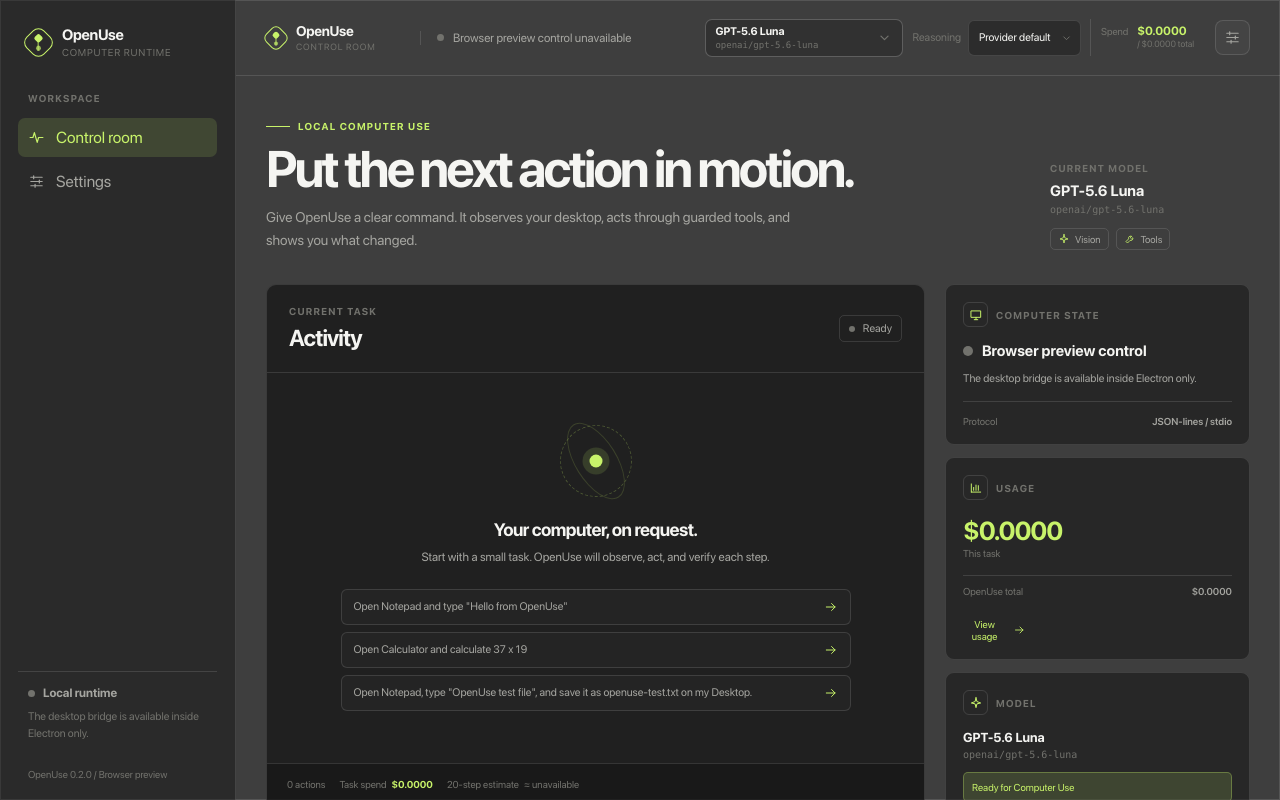
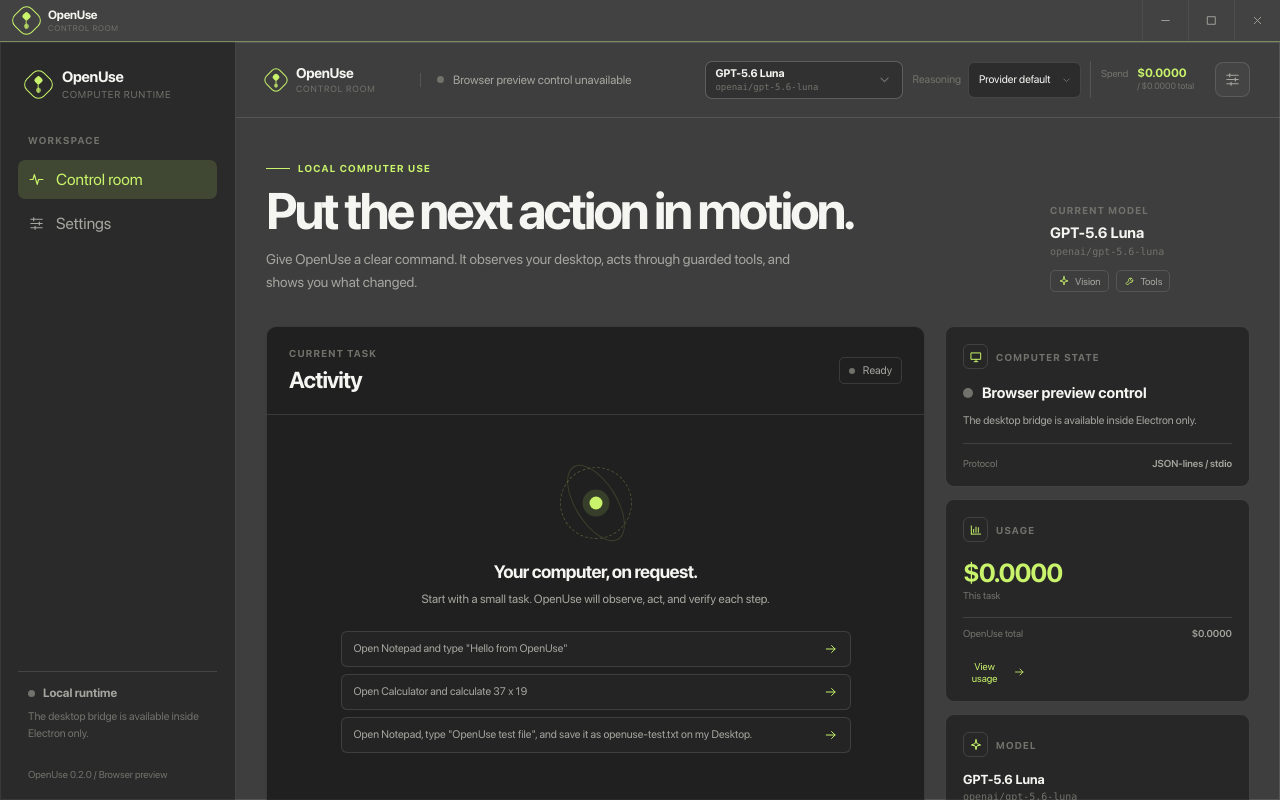
Before and after one commit to mathofdynamic/OpenUse, a React (Vite) app in the folder apps/desktop/: page / in a window 1280 px wide. Built offline with nearby package versions, Linux system fonts and the light colour scheme.

Commit message:
fix: restore draggable OpenUse window header

```diff
--- a/apps/desktop/src/renderer/App.tsx
+++ b/apps/desktop/src/renderer/App.tsx
@@ -106,6 +106,10 @@
   stopTask: async () => undefined,
   refreshModelCatalog: async () => emptySnapshot,
   resetUsage: async () => emptySnapshot,
+  minimizeWindow: async () => undefined,
+  toggleMaximizeWindow: async () => false,
+  closeWindow: async () => undefined,
+  onWindowState: () => () => undefined,
   decidePermission: async () => undefined,
   setAppPermission: async () => undefined,
   onEvent: () => () => undefined,
@@ -302,7 +306,9 @@
 
   return (
     <LocaleContext.Provider value={locale}>
-    <div className={`app-shell ${locale === "fa" ? "app-shell-rtl" : ""}`} dir={locale === "fa" ? "rtl" : "ltr"} lang={locale} style={appStyle}>
+    <div className={`app-window ${locale === "fa" ? "app-window-rtl" : ""}`} dir={locale === "fa" ? "rtl" : "ltr"} lang={locale} style={appStyle}>
+      <WindowTitleBar />
+      <div className={`app-shell ${locale === "fa" ? "app-shell-rtl" : ""}`} dir={locale === "fa" ? "rtl" : "ltr"}>
       <div className="material-layer" aria-hidden="true" />
       <aside className="side-rail" aria-label={t("OpenUse navigation")}>
         <BrandLockup />
@@ -359,9 +365,28 @@
 
       {permission && <PermissionDialog request={permission} onDecision={(decision) => { void runtimeApi.decidePermission(permission.id, decision); setPermission(undefined); }} onStop={() => { setPermission(undefined); void stopTask(); }} />}
       {settingsOpen && <SettingsDialog settings={settings} models={models} catalogStatus={catalogStatus} usage={usage} apiKeyDraft={apiKeyDraft} customKeyDraft={customKeyDraft} onApiKeyChange={setApiKeyDraft} onCustomKeyChange={setCustomKeyDraft} onClose={() => setSettingsOpen(false)} onSaveGateway={(modelId) => void saveGateway(modelId)} onSaveCustom={saveCustomProvider} onTestConnection={(modelId) => void testConnection(modelId)} connectionTest={connectionTest} onProvider={(provider) => void runtimeApi.setProvider(provider).then(applySnapshot)} onLocale={updateLocale} onReasoning={updateReasoning} onAppearance={updateAppearance} onRefreshModels={() => void runtimeApi.refreshModelCatalog().then(applySnapshot)} onResetUsage={() => void runtimeApi.resetUsage().then(applySnapshot)} onPermissionChange={(appName, level, appIdentity) => void updatePermission(appName, level, appIdentity)} onRunSelfTest={() => void runtimeApi.runSelfTest()} onOpenMacPrivacy={(area) => void runtimeApi.openMacPrivacy(area)} />}
+      </div>
     </div>
     </LocaleContext.Provider>
   );
+}
+
+function WindowTitleBar() {
+  const { t } = useTranslation();
+  const [maximized, setMaximized] = useState(false);
+
+  useEffect(() => runtimeApi.onWindowState((state) => setMaximized(state.maximized)), []);
+
+  return <header className="window-titlebar" aria-label={t("Window controls")}>
+    <div className="window-titlebar-drag" onDoubleClick={() => void runtimeApi.toggleMaximizeWindow()}>
+      <div className="window-titlebar-brand"><div className="brand-mark window-titlebar-mark" aria-hidden="true"><span /></div><div><div className="window-titlebar-name">OpenUse</div><div className="window-titlebar-caption">{t("Control room")}</div></div></div>
+    </div>
+    <div className="window-controls" aria-label={t("Window controls")}>
+      <button className="window-control" type="button" aria-label={t("Minimize window")} onClick={() => void runtimeApi.minimizeWindow()}><Glyph name="minus" /></button>
+      <button className="window-control" type="button" aria-label={t(maximized ? "Restore window" : "Maximize window")} onClick={() => void runtimeApi.toggleMaximizeWindow().then(setMaximized)}><Glyph name={maximized ? "restore" : "square"} /></button>
+      <button className="window-control window-control-close" type="button" aria-label={t("Close window")} onClick={() => void runtimeApi.closeWindow()}><Glyph name="close" /></button>
+    </div>
+  </header>;
 }
 
 function handleRuntimeEvent(event: RuntimeEvent, setters: {
@@ -576,5 +601,5 @@
 function primaryForeground(hex: string): string { const value = hex.replace("#", ""); if (value.length !== 6) return "#0a0a0a"; const channels = [0, 2, 4].map((offset) => Number.parseInt(value.slice(offset, offset + 2), 16) / 255).map((channel) => channel <= 0.03928 ? channel / 12.92 : ((channel + 0.055) / 1.055) ** 2.4); const luminance = 0.2126 * channels[0] + 0.7152 * channels[1] + 0.0722 * channels[2]; return luminance > 0.52 ? "#0a0a0a" : "#ffffff"; }
 type ConnectionTestState = "idle" | "testing" | GatewayConnectionResult;
 
-function Glyph({ name }: { name: GlyphName }) { const paths: Record<GlyphName, string> = { activity: "M3 12h4l2-7 4 14 2-7h6", sliders: "M4 6h16M4 12h16M4 18h16M8 4v4M16 10v4M10 16v4", chevron: "m7 10 5 5 5-5", arrow: "M4 12h15m-6-6 6 6-6 6", spark: "m12 3 1.5 6.5L20 12l-6.5 1.5L12 20l-1.5-6.5L4 12l6.5-2.5L12 3Z", tool: "M14.5 6.5a4 4 0 0 0-5.2 5.2L4 17l3 3 5.3-5.3a4 4 0 0 0 5.2-5.2l-2.4 2.4-2.4-2.4 1.8-2.9Z", desktop: "M4 5h16v11H4zM9 20h6M12 16v4", shield: "M12 3 20 6v5c0 5-3.4 8.2-8 10-4.6-1.8-8-5-8-10V6l8-3Z", check: "m5 12 4 4L19 6", alert: "M12 4 21 20H3L12 4Zm0 6v4m0 3h.01", lock: "M6 10h12v10H6zM8 10V7a4 4 0 0 1 8 0v3", chart: "M4 19V5m0 14h16M8 16v-5m4 5V7m4 9v-8" }; return <svg className="glyph" viewBox="0 0 24 24" aria-hidden="true" fill="none" stroke="currentColor" strokeWidth="1.7" strokeLinecap="round" strokeLinejoin="round"><path d={paths[name]} /></svg>; }
-type GlyphName = "activity" | "sliders" | "chevron" | "arrow" | "spark" | "tool" | "desktop" | "shield" | "check" | "alert" | "lock" | "chart";
+function Glyph({ name }: { name: GlyphName }) { const paths: Record<GlyphName, string> = { activity: "M3 12h4l2-7 4 14 2-7h6", sliders: "M4 6h16M4 12h16M4 18h16M8 4v4M16 10v4M10 16v4", chevron: "m7 10 5 5 5-5", arrow: "M4 12h15m-6-6 6 6-6 6", spark: "m12 3 1.5 6.5L20 12l-6.5 1.5L12 20l-1.5-6.5L4 12l6.5-2.5L12 3Z", tool: "M14.5 6.5a4 4 0 0 0-5.2 5.2L4 17l3 3 5.3-5.3a4 4 0 0 0 5.2-5.2l-2.4 2.4-2.4-2.4 1.8-2.9Z", desktop: "M4 5h16v11H4zM9 20h6M12 16v4", shield: "M12 3 20 6v5c0 5-3.4 8.2-8 10-4.6-1.8-8-5-8-10V6l8-3Z", check: "m5 12 4 4L19 6", alert: "M12 4 21 20H3L12 4Zm0 6v4m0 3h.01", lock: "M6 10h12v10H6zM8 10V7a4 4 0 0 1 8 0v3", chart: "M4 19V5m0 14h16M8 16v-5m4 5V7m4 9v-8", minus: "M5 12h14", square: "M5 5h14v14H5z", restore: "M7 7h10v10H7zM7 10H5v9h9v-2", close: "M6 6l12 12M18 6 6 18" }; return <svg className="glyph" viewBox="0 0 24 24" aria-hidden="true" fill="none" stroke="currentColor" strokeWidth="1.7" strokeLinecap="round" strokeLinejoin="round"><path d={paths[name]} /></svg>; }
+type GlyphName = "activity" | "sliders" | "chevron" | "arrow" | "spark" | "tool" | "desktop" | "shield" | "check" | "alert" | "lock" | "chart" | "minus" | "square" | "restore" | "close";
--- a/apps/desktop/src/renderer/env.d.ts
+++ b/apps/desktop/src/renderer/env.d.ts
@@ -21,6 +21,10 @@
       stopTask(): Promise<void>;
       refreshModelCatalog(): Promise<AppSnapshot>;
       resetUsage(): Promise<AppSnapshot>;
+      minimizeWindow(): Promise<void>;
+      toggleMaximizeWindow(): Promise<boolean>;
+      closeWindow(): Promise<void>;
+      onWindowState(listener: (state: { maximized: boolean }) => void): () => void;
       decidePermission(id: string, decision: PermissionDecision): Promise<void>;
       setAppPermission(appName: string, level: PermissionLevel, appIdentity?: string): Promise<void>;
       onEvent(listener: (event: RuntimeEvent) => void): () => void;
--- a/apps/desktop/src/renderer/i18n.ts
+++ b/apps/desktop/src/renderer/i18n.ts
@@ -13,6 +13,11 @@
   "macOS permissions are required.": "مجوزهای macOS لازم است.",
   "OpenUse 0.2.0 / {platform}": "OpenUse ۰.۲.۰ / {platform}",
   "OpenUse header": "سرصفحهٔ OpenUse",
+  "Window controls": "کنترل‌های پنجره",
+  "Minimize window": "کمینه‌سازی پنجره",
+  "Maximize window": "بیشینه‌سازی پنجره",
+  "Restore window": "بازگردانی پنجره",
+  "Close window": "بستن پنجره",
   Desktop: "دسکتاپ",
   "Browser preview": "پیش‌نمایش مرورگر",
   Gateway: "درگاه",
--- a/apps/desktop/src/renderer/styles.css
+++ b/apps/desktop/src/renderer/styles.css
@@ -110,7 +110,27 @@
 button { color: inherit; }
 button:focus-visible, input:focus-visible, textarea:focus-visible, select:focus-visible, summary:focus-visible { outline: 2px solid var(--primary); outline-offset: 3px; }
 
-.app-shell { position: relative; display: grid; grid-template-columns: 236px minmax(0, 1fr); height: 100dvh; min-width: 0; overflow: hidden; isolation: isolate; background: transparent; }
+.app-window { position: relative; display: flex; flex-direction: column; width: 100%; height: 100%; min-width: 0; min-height: 0; overflow: hidden; background: transparent; }
+.window-titlebar { position: relative; z-index: 10; display: grid; grid-template-columns: minmax(0, 1fr) auto; align-items: center; flex: 0 0 42px; min-height: 42px; padding-inline-start: 14px; border-bottom: 1px solid var(--border); color: var(--text-secondary); background: rgba(7, 7, 7, .76); user-select: none; -webkit-app-region: drag; }
+.window-titlebar::after { position: absolute; inset-inline: 0; bottom: -1px; height: 1px; background: var(--primary); content: ""; opacity: .32; pointer-events: none; }
+.window-titlebar-drag { display: flex; align-items: center; min-width: 0; height: 100%; -webkit-app-region: drag; }
+.window-titlebar-brand { display: flex; align-items: center; gap: 9px; min-width: 0; }
+.window-titlebar-mark { width: 19px; height: 19px; flex-basis: 19px; border-radius: 6px; }
+.window-titlebar-mark::before { left: 4px; top: 4px; width: 5px; height: 5px; }
+.window-titlebar-mark::after { right: 3px; bottom: 3px; width: 4px; height: 4px; }
+.window-titlebar-mark span { left: 8px; top: 3px; height: 12px; }
+.window-titlebar-name { color: var(--text-primary); font-size: 12px; font-weight: 700; letter-spacing: -.02em; }
+.window-titlebar-caption { margin-top: 1px; color: var(--text-muted); font-size: 8px; letter-spacing: .1em; text-transform: uppercase; }
+.window-controls { display: flex; align-items: stretch; height: 100%; -webkit-app-region: no-drag; }
+.window-control { display: grid; place-items: center; width: 46px; height: 100%; padding: 0; border: 0; border-inline-start: 1px solid rgba(255,255,255,.06); border-radius: 0; color: var(--text-secondary); background: transparent; cursor: pointer; -webkit-app-region: no-drag; }
+.window-control:hover { color: var(--text-primary); background: rgba(255,255,255,.08); }
+.window-control:active { background: rgba(255,255,255,.13); }
+.window-control .glyph { width: 13px; height: 13px; }
+.window-control-close:hover { color: #fff; background: var(--danger); }
+.window-control-close:active { background: color-mix(in srgb, var(--danger) 80%, #000); }
+.app-window-rtl .window-titlebar { direction: ltr; }
+.app-window-rtl .window-titlebar-drag { direction: rtl; }
+.app-shell { position: relative; display: grid; grid-template-columns: 236px minmax(0, 1fr); flex: 1 1 auto; height: auto; min-width: 0; min-height: 0; overflow: hidden; isolation: isolate; background: transparent; }
 .material-layer { position: absolute; z-index: -1; inset: 0; pointer-events: none; background: rgba(8, 8, 8, var(--surface-alpha)); border: 1px solid rgba(255, 255, 255, 0.12); backdrop-filter: blur(var(--background-blur)) saturate(105%); -webkit-backdrop-filter: blur(var(--background-blur)) saturate(105%); }
 .side-rail, .main-column { position: relative; z-index: 1; min-width: 0; }
 .side-rail { display: flex; flex-direction: column; min-height: 0; padding: 26px 18px 20px; border-inline-end: 1px solid var(--border); background: rgba(8, 8, 8, 0.35); }
@@ -497,7 +517,7 @@
 @media (max-width: 899px) {
   .app-shell { display: block; }
   .side-rail { display: none; }
-  .main-column { height: 100dvh; }
+  .main-column { height: 100%; min-height: 0; }
   .topbar { min-height: 64px; padding: 0 18px; }
   .topbar-brand { min-width: 126px; }
   .topbar-context { margin-inline-start: 4px; }
@@ -520,6 +540,9 @@
 }
 
 @media (max-width: 639px) {
+  .window-titlebar { flex-basis: 38px; min-height: 38px; padding-inline-start: 10px; }
+  .window-control { width: 40px; }
+  .window-titlebar-caption { display: none; }
   .topbar { flex-wrap: wrap; align-content: center; gap: 7px; padding: 10px 13px; }
   .topbar-brand { min-width: 0; margin-inline-end: auto; }
   .topbar-brand-caption { display: none; }
@@ -573,6 +596,7 @@
 }
 
 @media (max-width: 419px) {
+  .window-control { width: 38px; }
   .topbar-brand-name { font-size: 13px; }
   .model-picker-compact { width: 121px; }
   .model-picker-compact .model-picker-trigger small { display: none; }
```
Also changed, not shown: apps/desktop/src/main/index.ts (+23 -0 lines), apps/desktop/src/main/preload.ts (+8 -0 lines).
